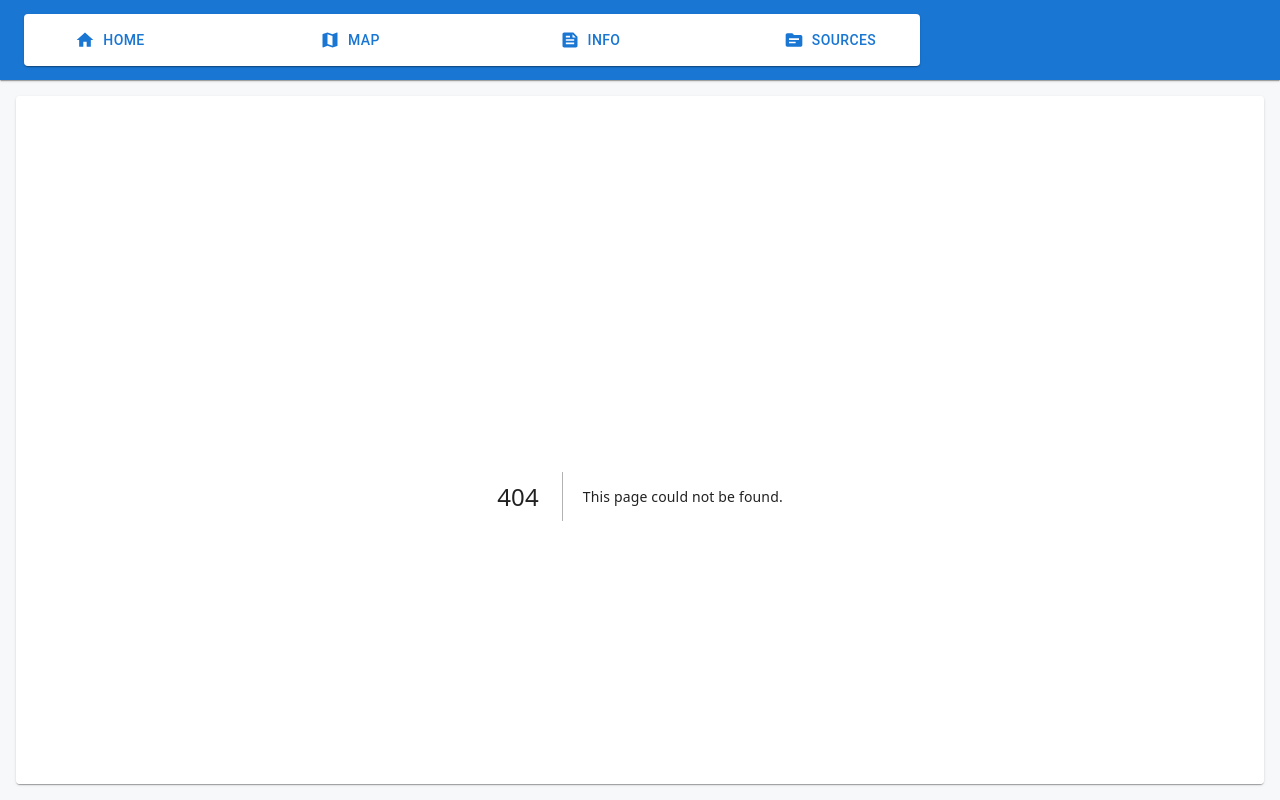
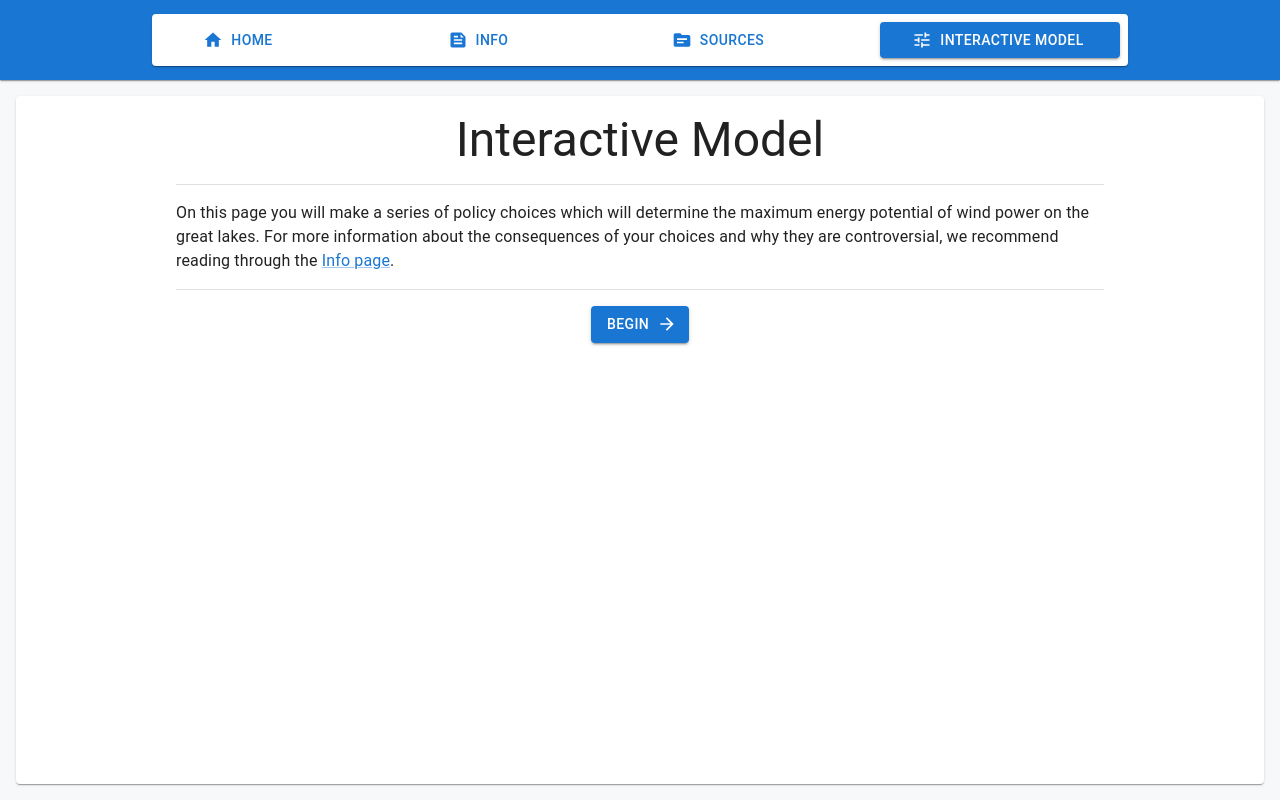
Before and after one commit to tddolan/SS3801-GLOW-Research-Project, a Next.js app in the folder web/: page /interactive-model in a window 1280 px wide. Before the commit this address had no page. Built offline with nearby package versions, Linux system fonts and the light colour scheme; what @mui/material-nextjs would draw is missing.

Commit message:
trying some stuff

```diff
--- a/web/app/components/top-bar.tsx
+++ b/web/app/components/top-bar.tsx
@@ -14,6 +14,7 @@ import MapIcon from "@mui/icons-material/Map";
 import FeedIcon from "@mui/icons-material/Feed";
 import HomeIcon from "@mui/icons-material/Home";
 import SourceIcon from "@mui/icons-material/Source";
+import TuneIcon from '@mui/icons-material/Tune';
 import { usePathname } from "next/navigation";
 
 export default function TopBar() {
@@ -29,11 +30,11 @@ export default function TopBar() {
       icon: <HomeIcon />,
       href: "/",
     },
-    {
-      name: "Map",
-      icon: <MapIcon />,
-      href: "/map",
-    },
+    // {
+    //   name: "Wind Speed",
+    //   icon: <MapIcon />,
+    //   href: "/wind-speed",
+    // },
     {
       name: "Info",
       icon: <FeedIcon />,
@@ -43,6 +44,11 @@ export default function TopBar() {
       name: "Sources",
       icon: <SourceIcon />,
       href: "/sources",
+    },
+    {
+      name: "Interactive Model",
+      icon: <TuneIcon />,
+      href: "/interactive-model",
     },
   ];
 
@@ -55,8 +61,10 @@ export default function TopBar() {
             alignItems: "center",
             justifyContent: "space-between",
             height: "5rem",
+             justifyItems: "center"
           }}
         >
+          <Box justifyItems={"center"} flex={1}>
           <Card sx={{padding: "0.5rem", overflow: "auto"}}>
             <Stack direction={"row"} flex={1} spacing={10}>
               {links.map((item, index) => (
@@ -64,7 +72,7 @@ export default function TopBar() {
                   <Button
                     sx={{
                       justifyContent: "center",
-                      width: "10rem",
+                      width: item.name.length > 10 ? "15rem" : "10rem",
                     }}
                     fullWidth
                     startIcon={item.icon}
@@ -75,8 +83,7 @@ export default function TopBar() {
                 </Link>
               ))}
             </Stack>
-          </Card>
-          <Box sx={{ display: "flex", alignItems: "center" }}></Box>
+          </Card></Box>
         </Toolbar>
       </AppBar>
     </Box>
--- /dev/null
+++ b/web/app/interactive-model/interactive-model-form.tsx
@@ -0,0 +1,130 @@
+"use client";
+import { Box, Button, Divider, Input, Link, Radio, Slider, Stack, Typography } from "@mui/material";
+import ArrowForwardIcon from "@mui/icons-material/ArrowForward";
+import ChevronRightIcon from "@mui/icons-material/ChevronRight";
+import ChevronLeftIcon from "@mui/icons-material/ChevronLeft";
+import { useState } from "react";
+
+export function Briefing(props: { nextPage: () => void }) {
+  return (
+    <Stack direction={"column"} padding={2} spacing={2} width="60rem" alignItems="center">
+      <Typography variant="h3" justifySelf="center">
+        Interactive Model
+      </Typography>
+      <Divider flexItem />
+      <Typography>
+        On this page you will make a series of policy choices which will determine the maximum energy potential of wind power on the great lakes. For more
+        information about the consequences of your choices and why they are controversial, we recommend reading through the <Link href="/info">Info page</Link>.
+      </Typography>
+      <Divider flexItem />
+      <Button variant="contained" onClick={props.nextPage} endIcon={<ArrowForwardIcon />}>
+        Begin
+
+      </Button>
+    </Stack>
+  );
+}
+
+export function MinShoreDist(props: { nextPage: (value: number) => void }) {
+  const [value, setValue] = useState<number>(0);
+  const handleSliderChange = (event: Event, newValue: number | number[]) => {
+    setValue(newValue as number);
+  };
+  const handleInputChange = (event: React.ChangeEvent<HTMLInputElement>) => {
+    setValue(event.target.value === "" ? 0 : Number(event.target.value));
+  };
+  const handleBlur = () => {
+    if (value < 0) {
+      setValue(20);
+    } else if (value > 20) {
+      setValue(20);
+    }
+  };
+  return (
+    <Stack direction={"column"} padding={2} spacing={2} width="60rem" alignItems="center" height="30rem">
+      <Typography variant="h3" justifySelf="center">
+        Minimum Distance from Shore
+      </Typography>
+      <Divider flexItem />
+      <Typography>
+        Choose the minimum distance from the shoreline in kilometers that all tubines must stay beyond. A larger number will decrease the usable area but will
+        likely garner more support from landowners and recreational lake users.
+      </Typography>
+      <Stack direction={"row"} width={"32rem"} spacing={2} flex={1} alignItems={"center"}>
+        <Typography noWrap width={"12rem"}>Distance (km):</Typography>
+        <Slider value={typeof value === "number" ? value : 0} valueLabelDisplay="auto" max={20} step={0.5} onChange={handleSliderChange} />
+        <Input
+          value={value}
+          size="small"
+          onChange={handleInputChange}
+          onBlur={handleBlur}
+          inputProps={{
+            step: 0.5,
+            min: 0,
+            max: 20,
+            type: "number",
+          }}
+        />
+      </Stack>
+      <Divider flexItem />
+      <Stack direction={"row"} spacing={16}>
+        <Button variant="contained" disabled startIcon={<ChevronLeftIcon />}>
+          Back
+        </Button>
+        <Button variant="contained" endIcon={<ChevronRightIcon/>} onClick={() => props.nextPage(value)}>
+          Next
+        </Button>
+      </Stack>
+    </Stack>
+  );
+}
+
+export function TurbineType(props: { nextPage: (value: number) => void, prevPage: () => void }) {
+  const [value, setValue] = useState<number>(0);
+  const handleSliderChange = (event: Event, newValue: number | number[]) => {
+    setValue(newValue as number);
+  };
+  const handleInputChange = (event: React.ChangeEvent<HTMLInputElement>) => {
+    setValue(event.target.value === "" ? 0 : Number(event.target.value));
+  };
+  const handleBlur = () => {
+    if (value < 0) {
+      setValue(20);
+    } else if (value > 20) {
+      setValue(20);
+    }
+  };
+  return (
+    <Stack direction={"column"} padding={2} spacing={2} width="60rem" alignItems="center" height="30rem">
+      <Typography variant="h3" justifySelf="center">
+        Turbine Maximum Depth
+      </Typography>
+      <Divider flexItem />
+      <Typography>
+        Choose the minimum distance from the shoreline in kilometers that all tubines must stay beyond. A larger number will decrease the usable area but would
+        likely be more popular among landowners and recreational lake users.
+      </Typography>
+      <Stack direction={"row"} width={"25rem"} spacing={2} flex={1} alignItems={"center"} justifyContent="space-around">
+      <Radio
+        checked={value === 0}
+        onChange={(e) => setValue(Number.parseInt(e.target.value))}
+        value={0}
+      />
+      <Radio
+        checked={value === 1}
+        onChange={(e) => setValue(Number.parseInt(e.target.value))}
+        value={1}
+      />
+      </Stack>
+      <Divider flexItem />
+      <Stack direction={"row"} spacing={16}>
+        <Button variant="contained" startIcon={<ChevronLeftIcon />} onClick={props.prevPage}>
+          Back
+        </Button>
+        <Button variant="contained" endIcon={<ChevronRightIcon/>} onClick={() => props.nextPage(value)}>
+          Next
+        </Button>
+      </Stack>
+    </Stack>
+  );
+}
--- /dev/null
+++ b/web/app/interactive-model/page.tsx
@@ -0,0 +1,50 @@
+"use client";
+import { Box, Button, Divider, Link, Stack, Step, StepLabel, Stepper, Typography } from "@mui/material";
+import ArrowForwardIcon from "@mui/icons-material/ArrowForward";
+import { Briefing, MinShoreDist, TurbineType } from "./interactive-model-form";
+import { useState } from "react";
+import { InteractiveModelData } from "../types/interactive-model-data";
+
+export default function InteractiveModelPage() {
+  const [currentPage, setCurrentPage] = useState<number>(0);
+  const [formData, setFormData] = useState<InteractiveModelData>({ minShoreDist: 0, tubineType: 0, minBirdDist: 0 });
+
+  const backButtonHandler = () => {
+    setCurrentPage(currentPage - 1);
+  }
+  const briefingNextButtonHandler = () => {
+    setCurrentPage(currentPage + 1);
+  };
+  const minShoreDistNextButtonHandler = (value: number) => {
+    setCurrentPage(currentPage + 1);
+    setFormData({ ...formData, minShoreDist: value });
+  };
+  const turbineTypeNextButtonHandler = (value: number) => {
+    setCurrentPage(currentPage + 1);
+    setFormData({ ...formData, tubineType: value });
+  };
+
+  const formPages = [<Briefing nextPage={briefingNextButtonHandler} />, <MinShoreDist nextPage={minShoreDistNextButtonHandler} />, <TurbineType nextPage={turbineTypeNextButtonHandler} prevPage={backButtonHandler}/>];
+  return (
+    <Stack direction={"column"} spacing={2} alignItems="center">
+      {currentPage < formPages.length ? formPages[currentPage] : formPages[0]}
+      {currentPage > 0 ? (
+        <Box width={"32rem"}>
+          <Stepper activeStep={currentPage - 1}>
+            <Step key={0}>
+              <StepLabel />
+            </Step>
+            <Step key={1}>
+              <StepLabel />
+            </Step>
+            <Step key={3}>
+              <StepLabel />
+            </Step>
+          </Stepper>
+        </Box>
+      ) : (
+        <></>
+      )}
+    </Stack>
+  );
+}
--- /dev/null
+++ b/web/app/types/interactive-model-data.ts
@@ -0,0 +1,5 @@
+export type InteractiveModelData = {
+  minShoreDist: number;
+  tubineType: number;
+  minBirdDist: number;
+}
--- a/web/app/map/page.tsx
+++ b/web/app/wind-speed/page.tsx
@@ -2,7 +2,7 @@ import { Box } from "@mui/material";
 import { getWindSpeedByCoord } from "../actions";
 import WindSpeed from "./wind-speed";
 
-export default async function Map() {
+export default async function WindSpeedPage() {
     const data = await getWindSpeedByCoord({latitude: 47.1219, longitude: -88.569});
     console.log(data);
     return (
```
Also changed, not shown: web/app/wind-speed/wind-speed-form.tsx (renamed from web/app/map/wind-speed-form.tsx), web/app/wind-speed/wind-speed.tsx (renamed from web/app/map/wind-speed.tsx).
